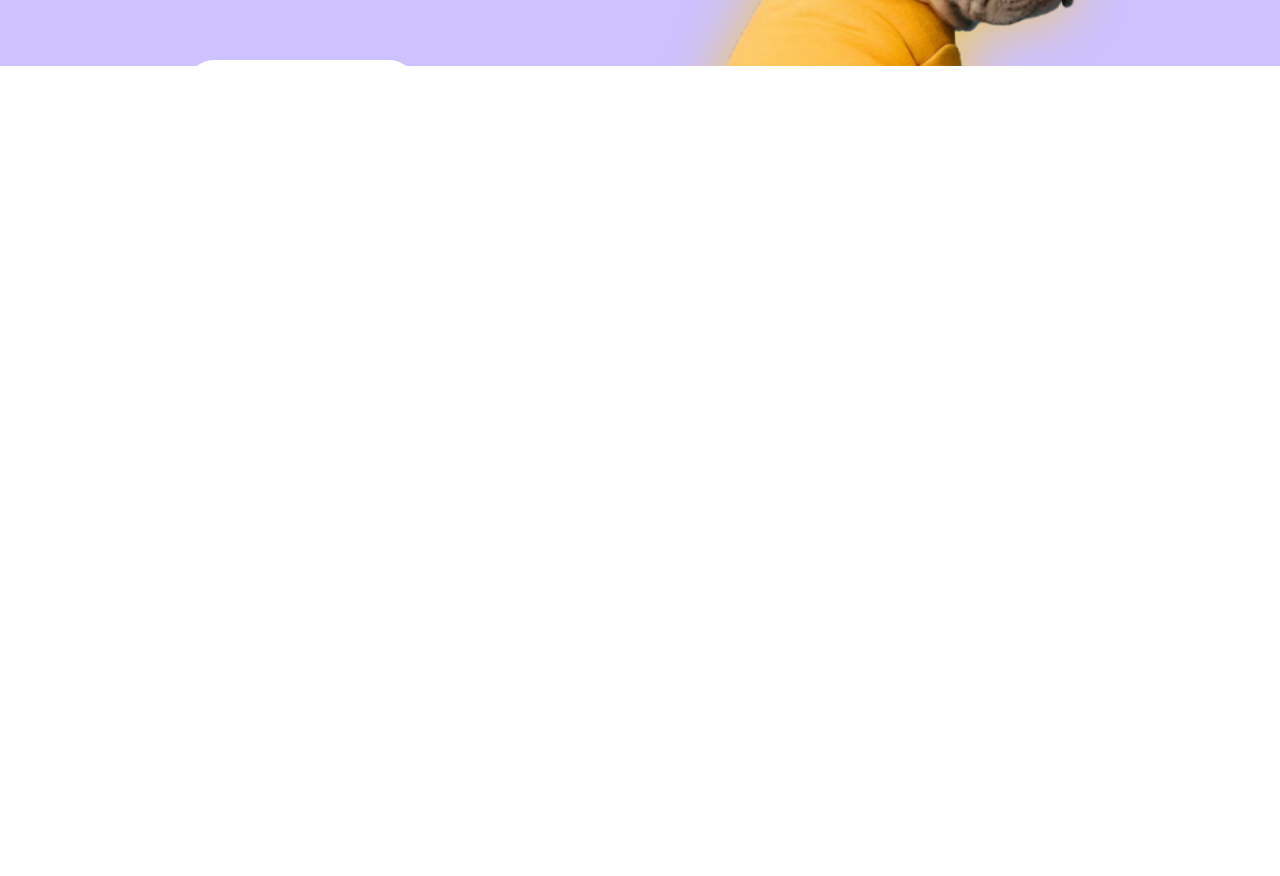
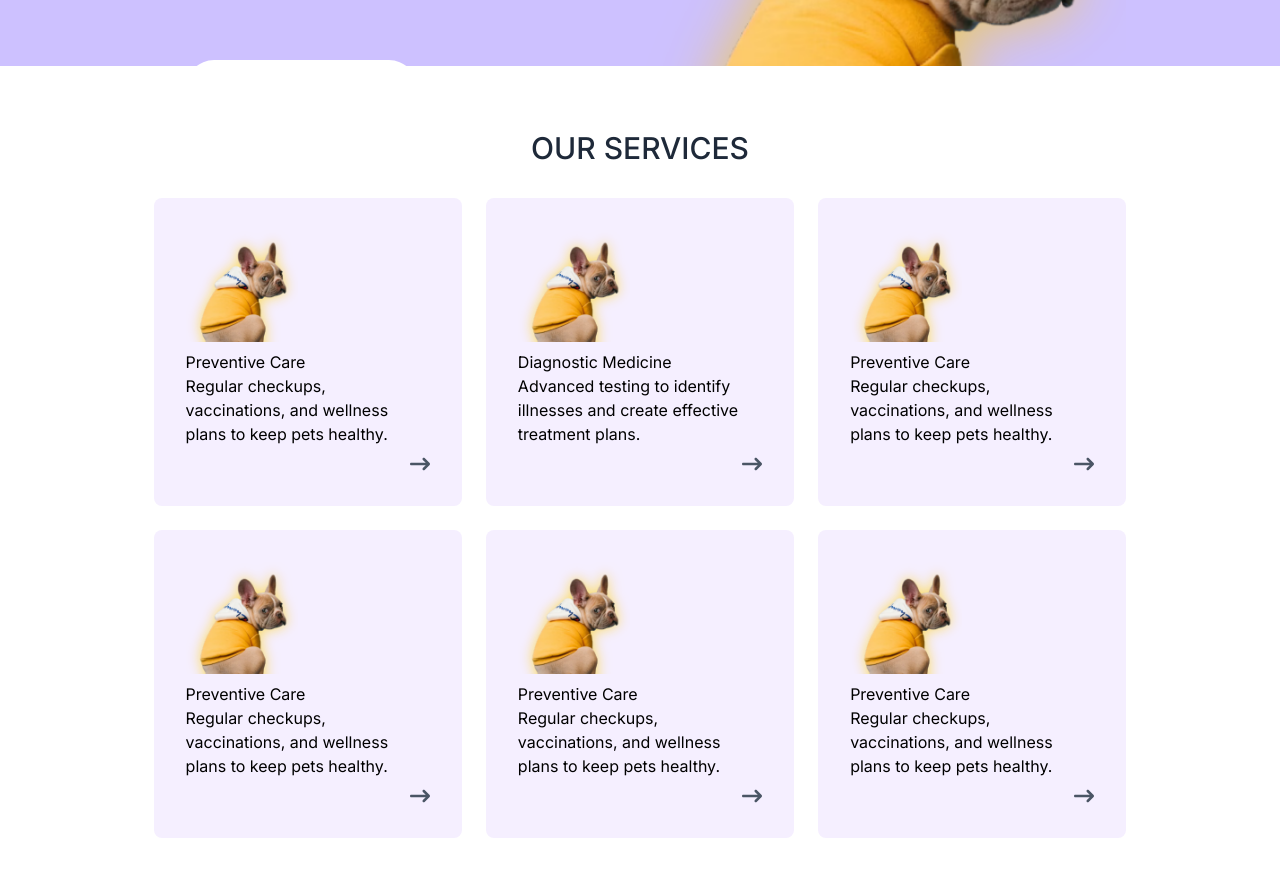
Before and after one commit to jagonosalexandra/veterinary-appointment-booking-system, a React app in the folder frontend/: page / in a window 1280 px wide. Shown: the part 820-1696 px from the top of the page. Before the commit the page ends 886 px from the top, so only its background shows below. Built offline with nearby package versions, Linux system fonts and the light colour scheme; the HTML template or start-up script is replaced by a standard one.

Commit message:
Add services section in home page

```diff
--- /dev/null
+++ b/frontend/src/components/services/ServiceCard.jsx
@@ -0,0 +1,19 @@
+import React from "react";
+import { FaArrowRightLong } from "react-icons/fa6";
+
+const ServiceCard = ({ name, icon, description }) => {
+  return (
+    <div className="flex flex-col gap-2 bg-paleviolet p-8 rounded-lg">
+        <div>
+            <img className="w-28" src={icon} alt="" />
+        </div>
+        <div>
+            <h3>{name}</h3>
+            <p>{description}</p>
+        </div>
+        <FaArrowRightLong className="ml-auto text-xl text-gray-600" />
+    </div>
+  );
+};
+
+export default ServiceCard;
--- /dev/null
+++ b/frontend/src/components/services/Services.jsx
@@ -0,0 +1,46 @@
+import React from 'react'
+import ServiceCard from './ServiceCard'
+import { assets } from '../../assets/assets'
+
+const Services = () => {
+  return (
+    <div className='px-8 md:px-[12%] my-16'>
+        <h2 className='font-medium text-3xl text-gray-800 text-center'>OUR SERVICES</h2>
+
+        <div className='grid grid-cols-3 gap-6 mt-8'>
+            <ServiceCard
+              name="Preventive Care"
+              icon={assets.hero_img}
+              description="Regular checkups, vaccinations, and wellness plans to keep pets healthy."
+            />
+            <ServiceCard
+              name="Diagnostic Medicine"
+              icon={assets.hero_img}
+              description="Advanced testing to identify illnesses and create effective treatment plans."
+            />
+            <ServiceCard
+              name="Preventive Care"
+              icon={assets.hero_img}
+              description="Regular checkups, vaccinations, and wellness plans to keep pets healthy."
+            />
+            <ServiceCard
+              name="Preventive Care"
+              icon={assets.hero_img}
+              description="Regular checkups, vaccinations, and wellness plans to keep pets healthy."
+            />
+            <ServiceCard
+              name="Preventive Care"
+              icon={assets.hero_img}
+              description="Regular checkups, vaccinations, and wellness plans to keep pets healthy."
+            />
+            <ServiceCard
+              name="Preventive Care"
+              icon={assets.hero_img}
+              description="Regular checkups, vaccinations, and wellness plans to keep pets healthy."
+            />
+        </div>
+    </div>
+  )
+}
+
+export default Services
--- a/frontend/src/index.css
+++ b/frontend/src/index.css
@@ -9,6 +9,7 @@
   --color-primary: #CDC1FF;
   --color-secondary: #27187E;
   --color-tertiary: #7371FC;
+  --color-paleviolet: #F5EFFF;
 }
 
 ::-webkit-scrollbar {
--- a/frontend/src/pages/Home.jsx
+++ b/frontend/src/pages/Home.jsx
@@ -1,10 +1,12 @@
 import React from 'react'
 import Hero from '../components/Hero'
+import Services from '../components/services/Services'
 
 const Home = () => {
   return (
     <div>
         <Hero />
+        <Services />
     </div>
   )
 }
```
